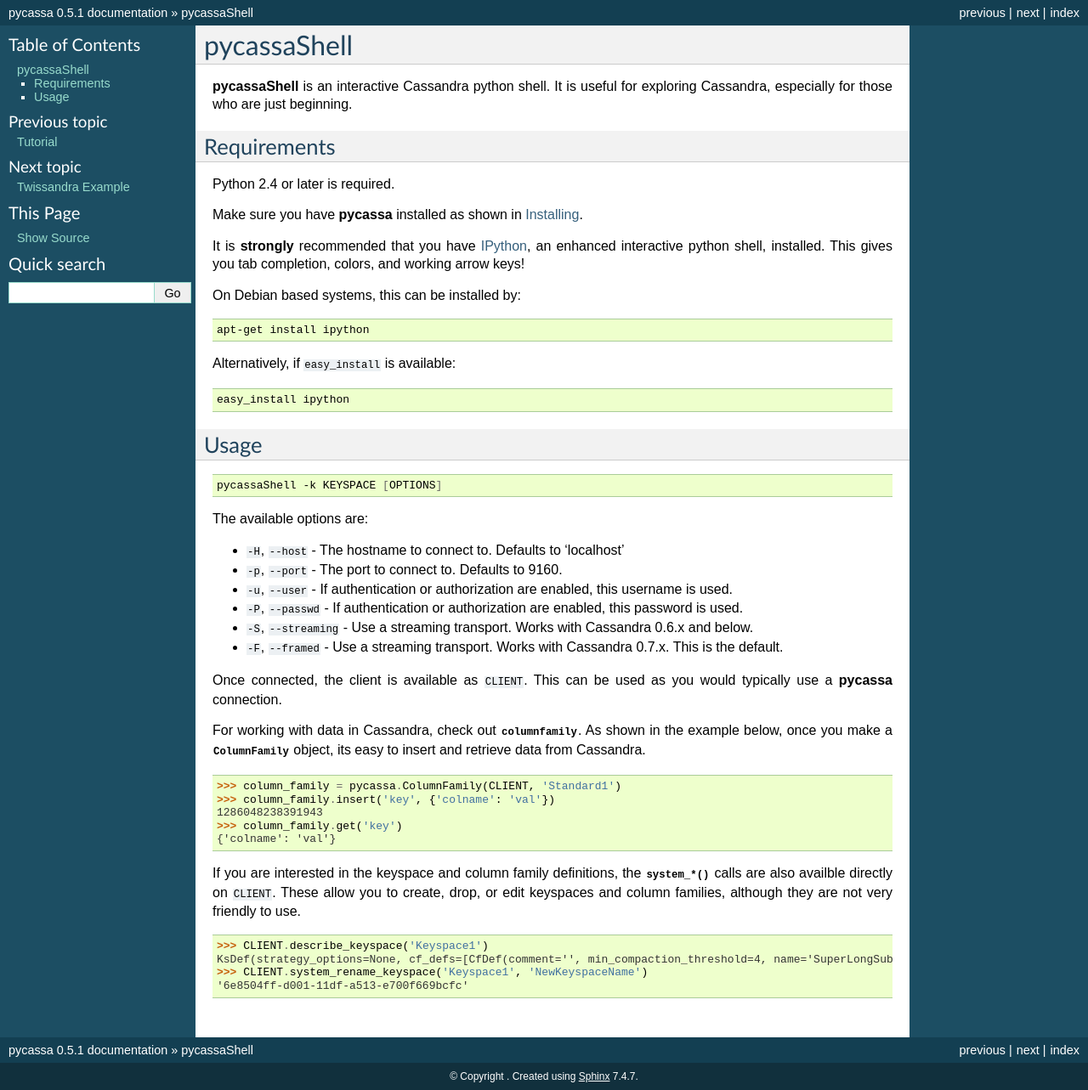
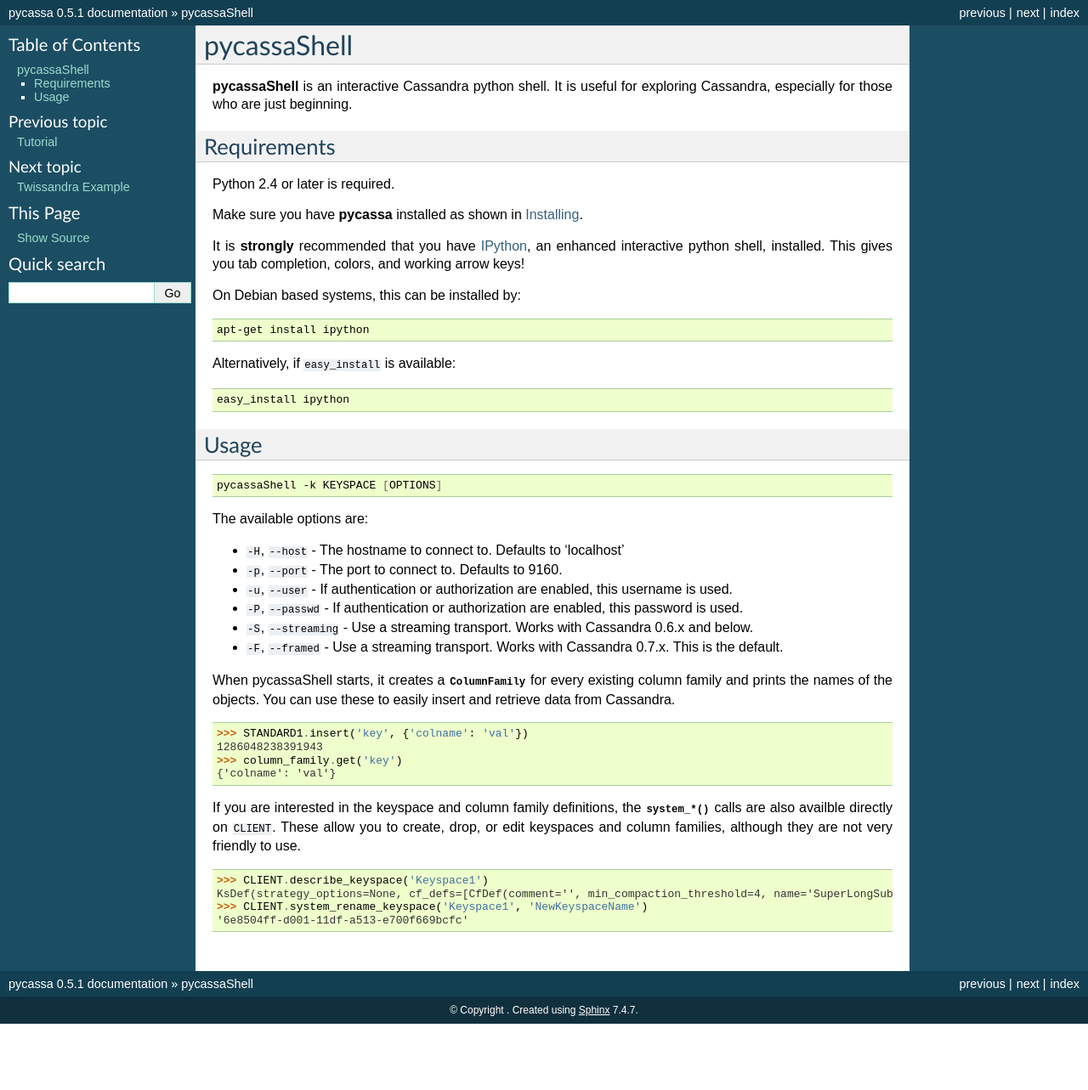
Before and after one commit to pycassa/pycassa, a Sphinx documentation site: the page built from doc/pycassa_shell.rst, in a window 1280 px wide. Shown: the whole page at 85% size. Built offline with Sphinx 7.4.7, drawn with Linux system fonts in a browser that asks for light colours; after the commit the page ends 1205 px from its top, so only the background shows below that.

Commit message:
Improved pycassaShell documentation.

```diff
--- a/doc/pycassa_shell.rst
+++ b/doc/pycassa_shell.rst
@@ -42,17 +42,13 @@
 * ``-S``, ``--streaming`` - Use a streaming transport. Works with Cassandra 0.6.x and below.
 * ``-F``, ``--framed`` - Use a streaming transport. Works with Cassandra 0.7.x. This is the default.
 
-Once connected, the client is available as ``CLIENT``.  This can be used as you
-would typically use a **pycassa** connection.
-
-For working with data in Cassandra, check out :mod:`~pycassa.columnfamily`. As
-shown in the example below, once you make a :class:`~pycassa.columnfamily.ColumnFamily`
-object, its easy to insert and retrieve data from Cassandra.
+When pycassaShell starts, it creates a
+:class:`~pycassa.columnfamily.ColumnFamily` for every existing column family and prints
+the names of the objects. You can use these to easily insert and retrieve data from Cassandra.
 
 .. code-block:: python
 
-    >>> column_family = pycassa.ColumnFamily(CLIENT, 'Standard1')
-    >>> column_family.insert('key', {'colname': 'val'})
+    >>> STANDARD1.insert('key', {'colname': 'val'})
     1286048238391943
     >>> column_family.get('key')
     {'colname': 'val'}
```
